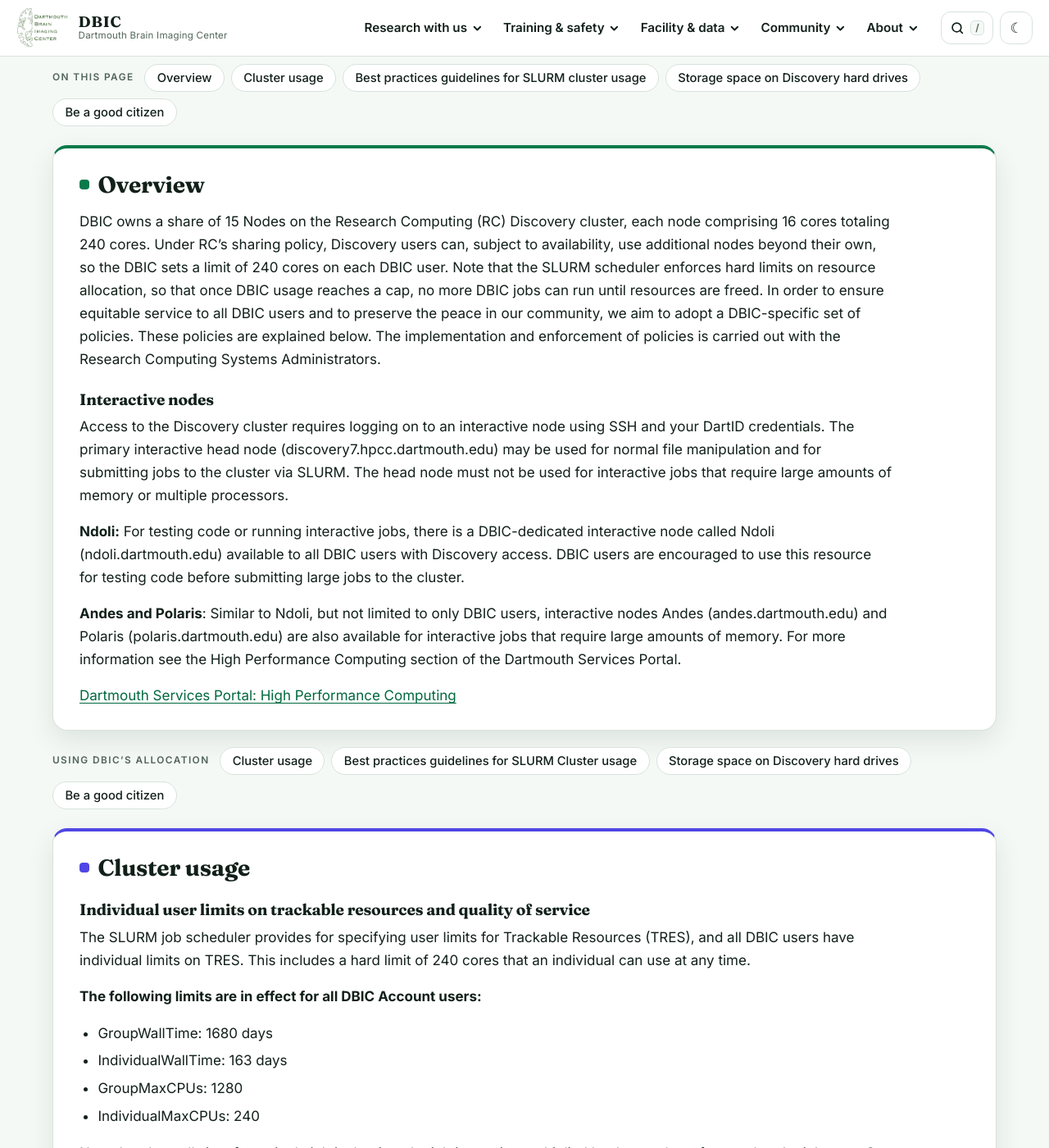
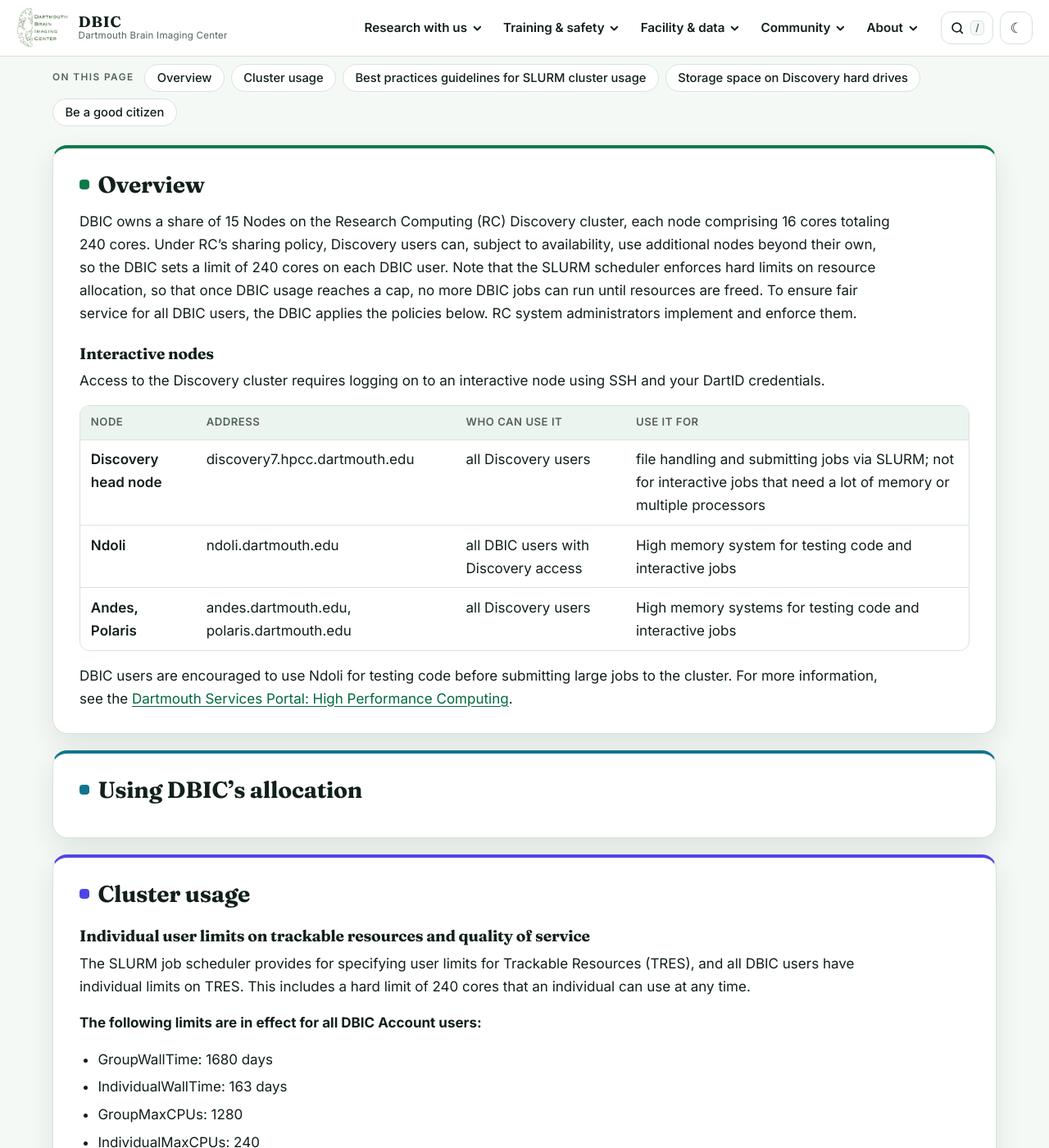
Before and after one commit to dbic/dbic.github.io, a Jekyll site: the page built from research_infrastructure/discovery.md, in a window 1280 px wide and 1400 px high, scrolled down 418 px. Shown: the whole window at 82% size. Built offline with Jekyll 4.4.1, drawn with Linux system fonts in a browser that asks for light colours; some of the changed text lies outside the part shown.

Commit message:
claude edits to Discovery section text

```diff
--- a/research_infrastructure/discovery.md
+++ b/research_infrastructure/discovery.md
@@ -12,7 +12,7 @@ related:
 
 [Research Infrastructure](index.md) >
 
-# DBIC policy for computing resources on Discovery
+# Using DBIC's Discovery allocation
 
 - [Overview](#overview)
 - [Cluster usage](#clusterusage)
@@ -24,37 +24,22 @@ related:
 
 ## Overview
 
-DBIC owns a share of 15 Nodes on the Research Computing (RC) Discovery cluster, each node comprising 16 cores totaling 240 cores. Under RC's sharing policy, Discovery users can, subject to availability, use additional nodes beyond their own, so the DBIC sets a limit of 240 cores on each DBIC user. Note that the SLURM scheduler enforces hard limits on resource allocation, so that once DBIC usage reaches a cap, no more DBIC jobs can run until resources are freed. In order to ensure equitable service to all DBIC users and to preserve the peace in our community, we aim to adopt a DBIC-specific set of policies. These policies are explained below. The implementation and enforcement of policies is carried out with the Research Computing Systems Administrators.
+DBIC owns a share of 15 Nodes on the Research Computing (RC) Discovery cluster, each node comprising 16 cores totaling 240 cores. Under RC's sharing policy, Discovery users can, subject to availability, use additional nodes beyond their own, so the DBIC sets a limit of 240 cores on each DBIC user. Note that the SLURM scheduler enforces hard limits on resource allocation, so that once DBIC usage reaches a cap, no more DBIC jobs can run until resources are freed. To ensure fair service for all DBIC users, the DBIC applies the policies below. RC system administrators implement and enforce them.
 
 ### Interactive nodes
 
-Access to the Discovery cluster requires logging on to an interactive
-node using SSH and your DartID credentials. The primary interactive
-head node (discovery7.hpcc.dartmouth.edu) may be used for normal file
-manipulation and for submitting jobs to the cluster via SLURM. The
-head node must not be used for interactive jobs that require large
-amounts of memory or multiple processors.
+Access to the Discovery cluster requires logging on to an interactive node using SSH and your DartID credentials.
 
-**Ndoli:** For testing code or running interactive jobs, there is a
-  DBIC-dedicated interactive node called Ndoli (ndoli.dartmouth.edu)
-  available to all DBIC users with Discovery access. DBIC users are
-  encouraged to use this resource for testing code before submitting
-  large jobs to the cluster.
+| Node | Address | Who can use it | Use it for |
+|---|---|---|---|
+| Discovery head node | discovery7.hpcc.dartmouth.edu | all Discovery users | file handling and submitting jobs via SLURM; not for interactive jobs that need a lot of memory or multiple processors |
+| Ndoli | ndoli.dartmouth.edu | all DBIC users with Discovery access | High memory system for testing code and interactive jobs |
+| Andes, Polaris | andes.dartmouth.edu, polaris.dartmouth.edu | all Discovery users | High memory systems for testing code and interactive jobs |
 
-**Andes and Polaris**: Similar to Ndoli, but not limited to only DBIC
-  users, interactive nodes Andes (andes.dartmouth.edu) and Polaris
-  (polaris.dartmouth.edu) are also available for interactive jobs that
-  require large amounts of memory. For more information see the High
-  Performance Computing section of the Dartmouth Services Portal.
-
-[Dartmouth Services Portal: High Performance Computing](https://services.dartmouth.edu/TDClient/1806/Portal/Requests/ServiceCatalog?CategoryID=11669)
+DBIC users are encouraged to use Ndoli for testing code before submitting large jobs to the cluster. For more information, see the [Dartmouth Services Portal: High Performance Computing](https://services.dartmouth.edu/TDClient/1806/Portal/Requests/ServiceCatalog?CategoryID=11669).
 
 ## Using DBIC's allocation
 
-- [Cluster usage](#clusterusage)
-- [Best practices guidelines for SLURM Cluster usage](#bestpractices)
-- [Storage space on Discovery hard drives](#discoverystorage)
-- [Be a good citizen](#citizen)
 
 <a id="clusterusage"></a>
 
```
Also changed, not shown: other parts of research_infrastructure/discovery.md (+1 -1 lines).
